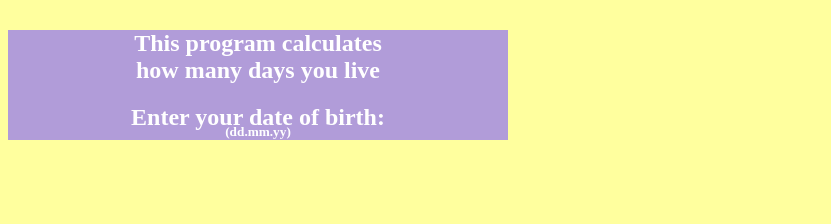
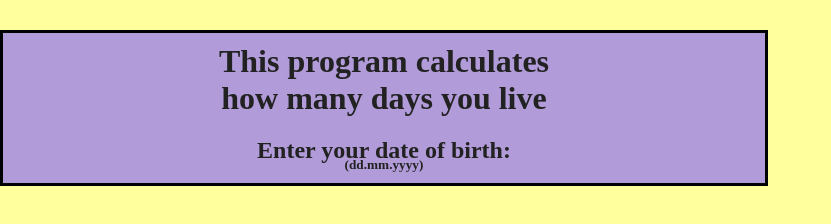
Before and after one commit to danilaverbytskyy/How-many-days-you-live, a plain HTML site: page index.html in a window 1280 px wide. Shown: the whole page, without its empty margins (0-831 px from the left). Drawn offline with Linux system fonts and the light colour scheme.

Commit message:
The things that I've done on the first day

```diff
--- a/index.html
+++ b/index.html
@@ -3,14 +3,14 @@
 <head>
 	<meta charset="utf-8">
 	<meta name="viewport" content="width=device-width, initial-scale=1">
-	<title>Transfer</title>
+	<title>How many days you live?</title>
 	<link rel="stylesheet" type="text/css" href="style.css">
 </head>
 <body>
-	<section>
+	<div id="box">
 		<h1>This program calculates<br>how many days you live</h1>
 		<h2>Enter your date of birth:</h2>
-		<h5>(dd.mm.yy)</h5>
-	</section>
+		<h5>(dd.mm.yyyy)</h5>
+	</div>
 </body>
 </html>
--- a/style.css
+++ b/style.css
@@ -1,24 +1,23 @@
 *{
 	box-sizing: border-box;
+	margin: 0;
+	padding: 0;
 }
 body{
-	margin-top: 30px;
 	background-color: 	#FFFF9E; /*light yellow*/
-	color: #FFFFFF;
+	color: #222222;
 }
-body section{
-	background-color: #B19CD9;
-	width:.5;
+#box{
+	background-color: #B19CD9; /*lavender*/
+	margin: 30px 0px 0px 0px;
+	padding: 10px 0px 10px 0px;
 	text-align: center;
-	width:500px;
-
+	width:60%;
+	border: 3px solid black;
 }
-body h1{
-	font-size: .5;
+#box h1{
+	margin-bottom: 20px;
 }
-body h2{
-	margin-bottom:0px;
-}
-body h5{
+#box h5{
 	margin-top:-7px;
 }
```
